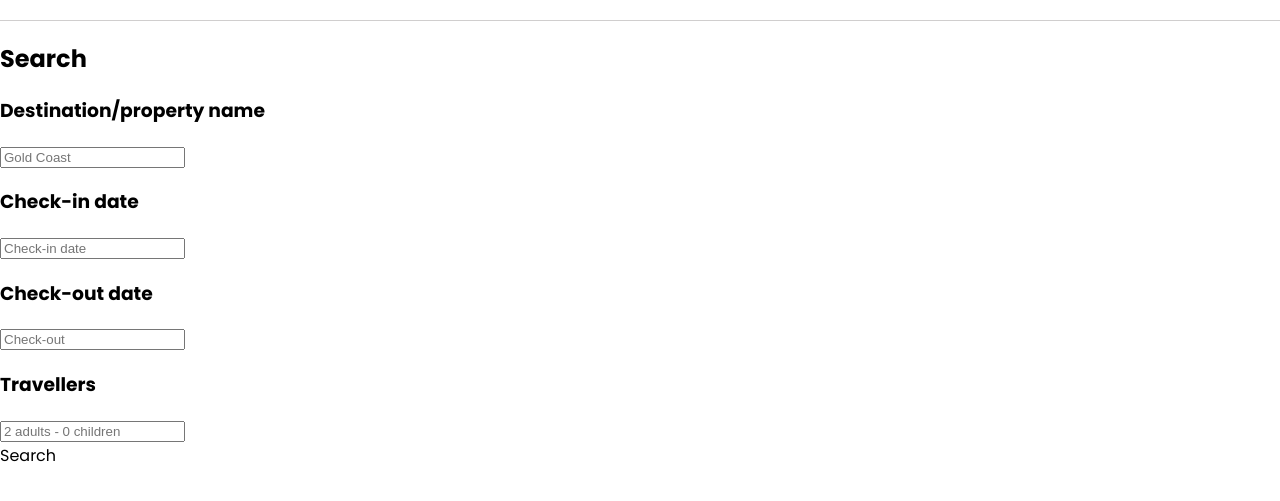
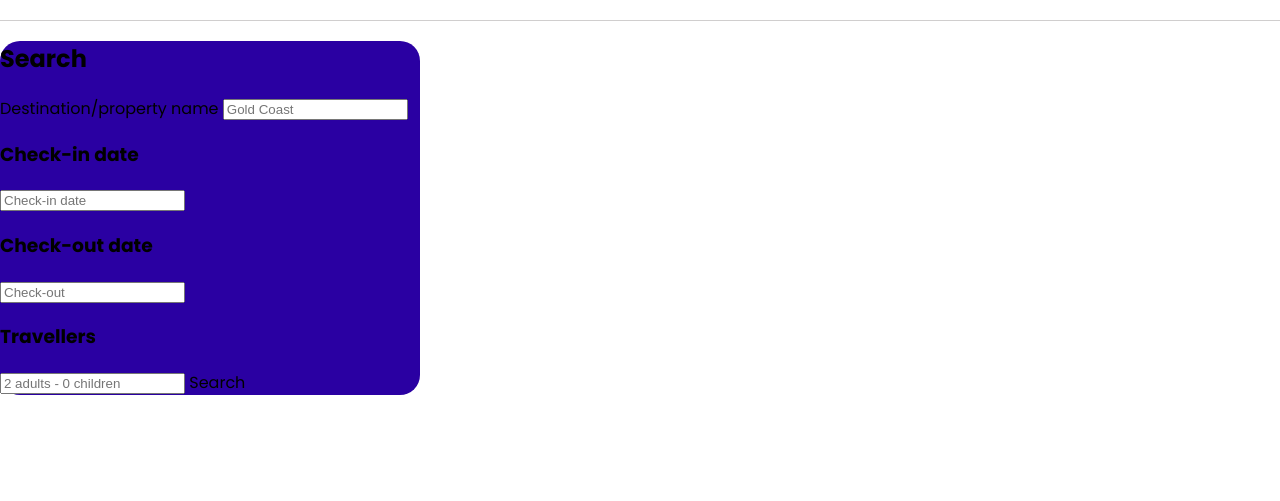
Before and after one commit to Ivangg88/202207-w1chwe-andrea-martinez-ivan-garcia, a website: page index.html in a window 1280 px wide. Shown: the part 81-582 px from the top of the page. Drawn offline with Linux system fonts and the light colour scheme.

Commit message:
added changes in search form html

```diff
--- a/index.html
+++ b/index.html
@@ -25,34 +25,27 @@
       <h1>Travelulu</h1>
       <i class="fa-solid fa-bars"></i>
     </header>
-    <div>
-      <form action="submit" class="search" autocomplete="off">
+    <div class="search">
+      <form action="submit" class="search__form" autocomplete="off">
         <h2 class="search__title">Search</h2>
-        <div>
-          <h3>Destination/property name</h3>
+        <label for="Gold Coast">Destination/property name</label>
         <input
           name="Gold Coast"
+          id="Gold Coast"
           class="search__box"
           placeholder="Gold Coast"
         />
-        </div>
-        <div>
         <h3>Check-in date</h3>
         <input type="text" class="search__box" placeholder="Check-in date" />
-        </div>
-        <div>
         <h3>Check-out date</h3>
         <input type="text" class="search__box" placeholder="Check-out" />
-        </div>
-        <div>
         <h3>Travellers</h3>
         <input
           type="text"
           class="search__box"
           placeholder="2 adults - 0 children"
         />
-        </div>
-        <buttom class="button">Search</buttom>
+        <buttom class="button--thin">Search</buttom>
       </form>
     </div>
   </body>
--- a/sass/partials/_search.scss
+++ b/sass/partials/_search.scss
@@ -0,0 +1,7 @@
+@use "../variables/colors";
+
+.search {
+  background-color: colors.$background-elements-1;
+  border-radius: 20px;
+  width: 420px;
+}
--- a/sass/style.scss
+++ b/sass/style.scss
@@ -1,6 +1,5 @@
-@use "variables/colors";
-@use "variables/fonts";
 @use "partials/header";
+@use "partials/search";
 
 * {
   box-sizing: border-box;
```
Also changed, not shown: css/style.css, 1 other file. Lines whose indentation alone changed are shown as unchanged.
